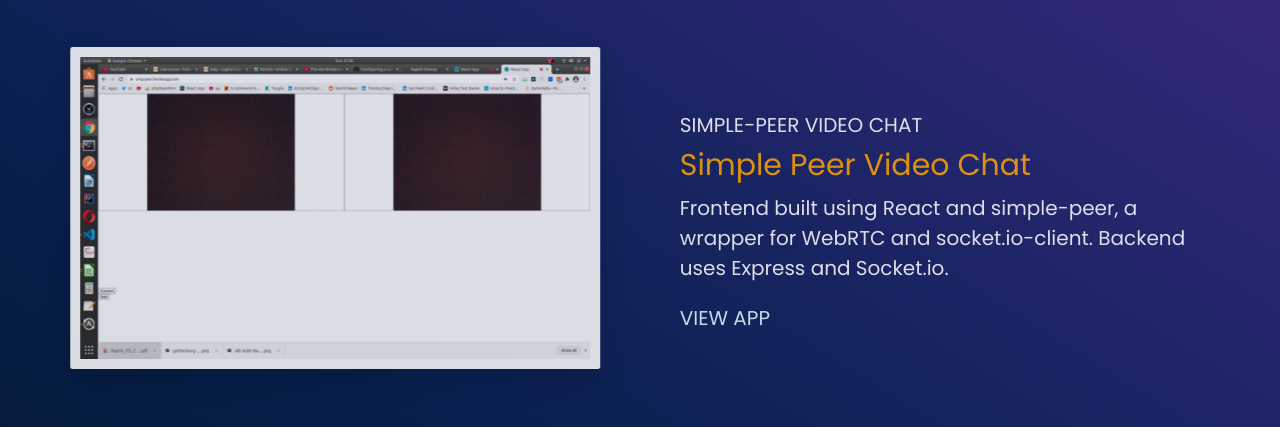
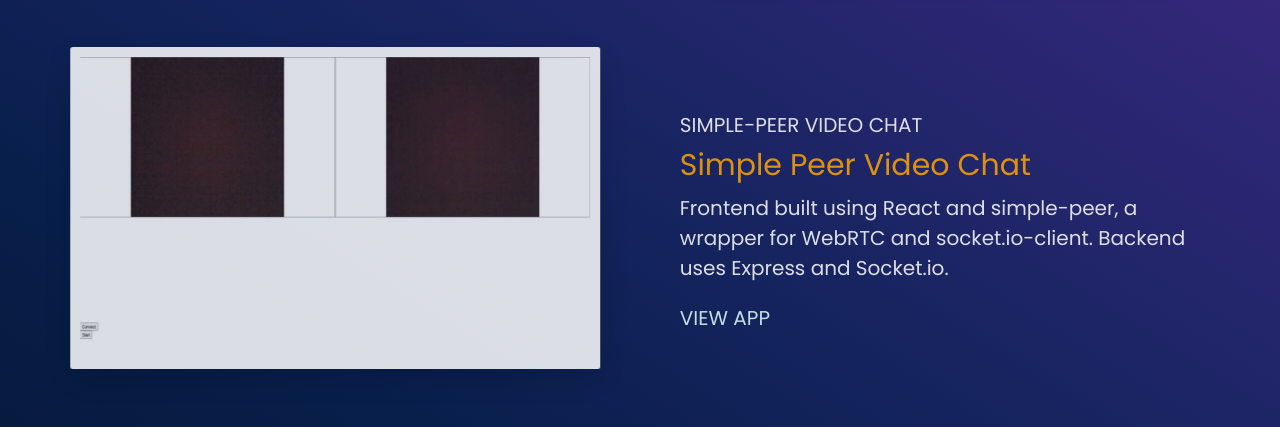
Before and after one commit to shenoy/portfolio, a plain HTML site: page index.html in a window 1280 px wide. Shown: the part 5222-5649 px from the top of the page. Drawn offline with nearby package versions, Linux system fonts and the light colour scheme.

Commit message:
images corrected

```diff
--- a/index.html
+++ b/index.html
@@ -367,7 +367,7 @@
           >
             <img
               class="responsive shadow-lg p-3 mb-5 bg-white rounded"
-              src="images/simplepeer.jpg"
+              src="images/simp-peer.jpg"
               alt=""
             />
           </div>
```
Also changed, not shown: images/simp-peer.jpg (added).
